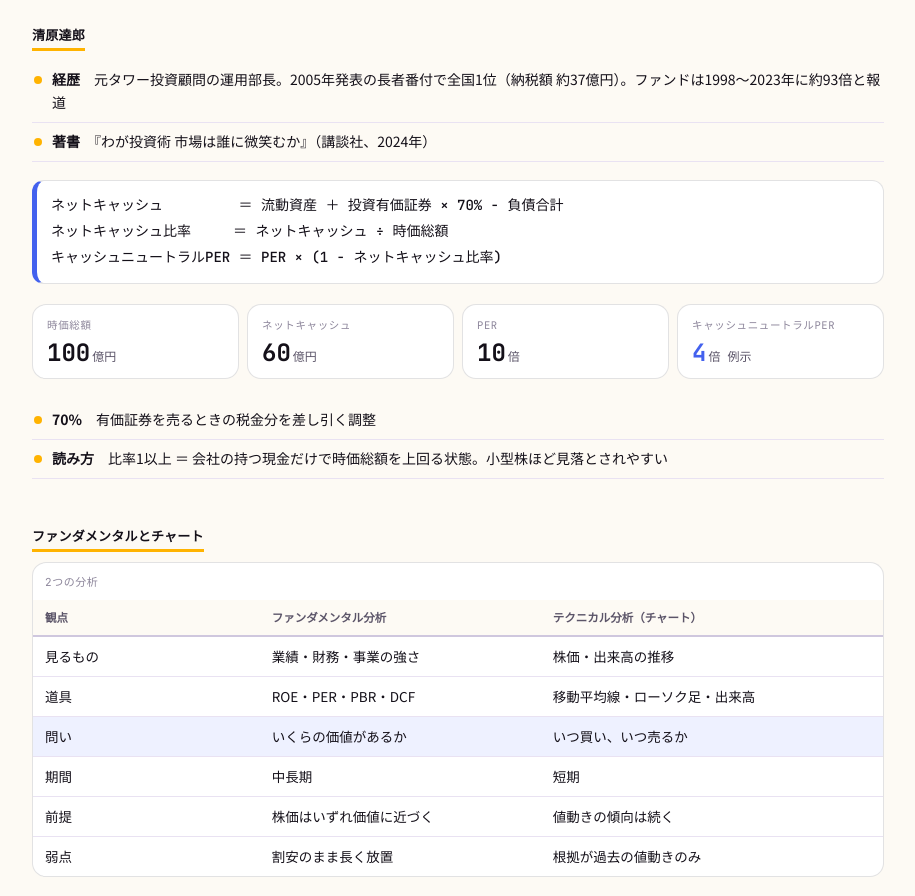
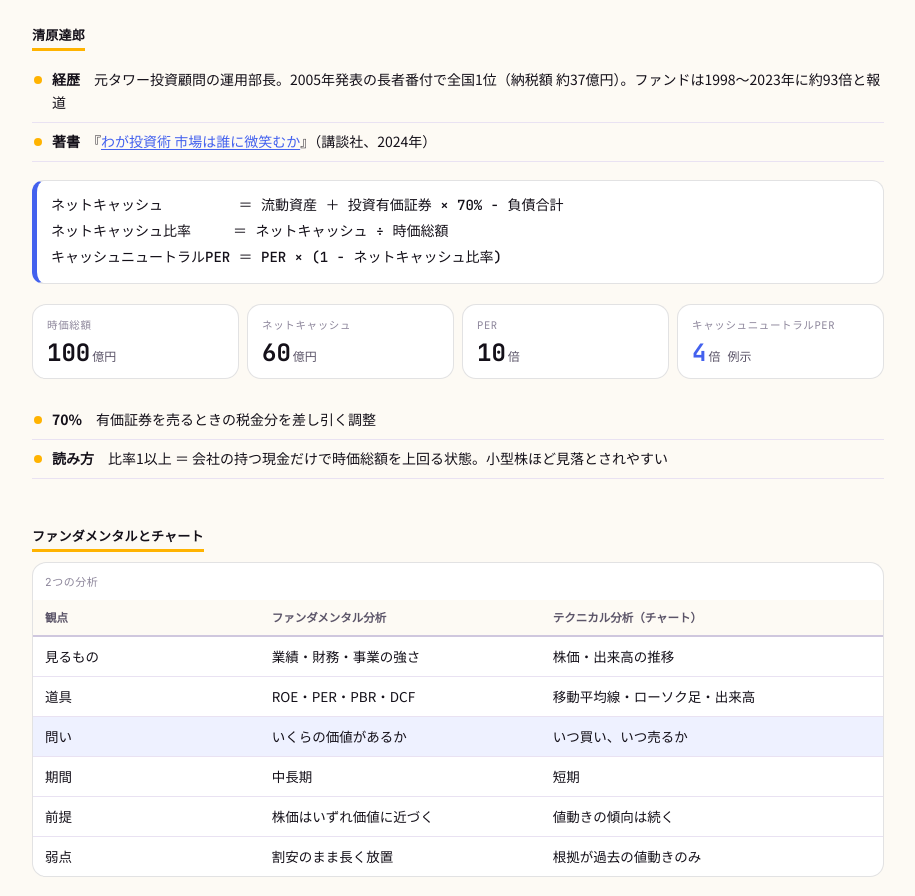
Before and after one commit to katsuagezzz/inopro-docs, a plain HTML site: page d10-4nen-1026.html in a window 1280 px wide. Shown: the part 5740-6636 px from the top of the page, without its empty margins (212-1127 px from the left). Drawn offline with Linux system fonts and the light colour scheme.

Commit message:
資料02・03 Day4 節3：清原達郎の著書にリンクを設定 (#37)
Claude-Session: https://claude.ai/code/session_012kgLHzDEDLdbZ8gZAGMNVQ

Co-authored-by: Claude <noreply@anthropic.com>

```diff
--- a/d10-4nen-1026.html
+++ b/d10-4nen-1026.html
@@ -529,7 +529,7 @@
       <h3>清原達郎</h3>
       <ul>
         <li><b>経歴</b>　元タワー投資顧問の運用部長。2005年発表の長者番付で全国1位（納税額 約37億円）。ファンドは1998〜2023年に約93倍と報道</li>
-        <li><b>著書</b>　『わが投資術 市場は誰に微笑むか』（講談社、2024年）</li>
+        <li><b>著書</b>　『<a href="https://amzn.asia/d/03Lz4PQM" target="_blank" rel="noopener">わが投資術 市場は誰に微笑むか</a>』（講談社、2024年）</li>
       </ul>
       <div class="formula">ネットキャッシュ         ＝ 流動資産 ＋ 投資有価証券 × 70% − 負債合計
 ネットキャッシュ比率     ＝ ネットキャッシュ ÷ 時価総額
```
Also changed, not shown: d11-2nen-1026.html (+1 -1 lines).
